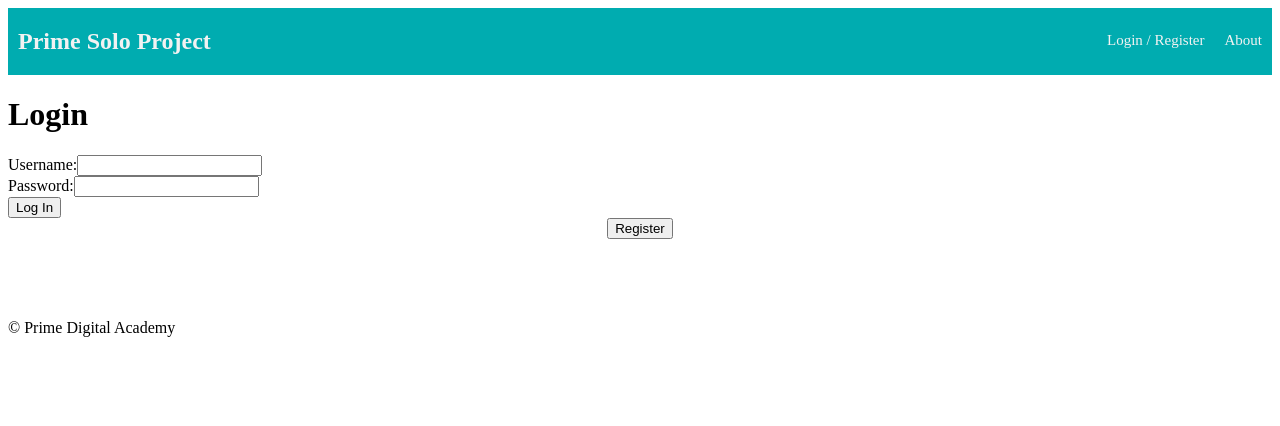
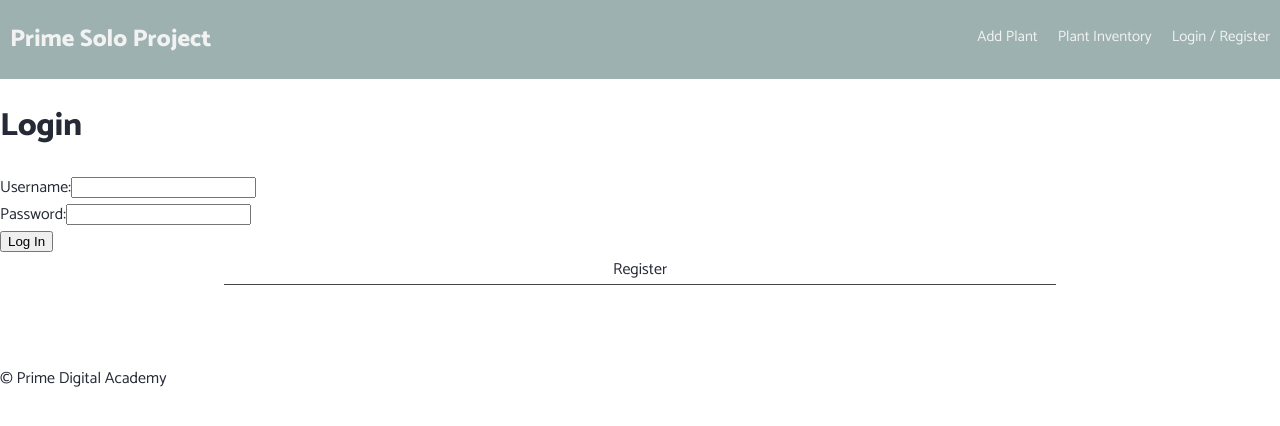
Before and after one commit to rachelpeddie/solo-plant, a React (Create React App) app: page /dashboard#/home in a window 1280 px wide. Shown: the top 426 px of the page. Built offline with nearby package versions, Linux system fonts and the light colour scheme; no server answers.

Commit message:
updated nav bar to include correct links

```diff
--- a/public/index.html
+++ b/public/index.html
@@ -4,7 +4,7 @@
     <meta charset="utf-8">
     <meta name="viewport" content="width=device-width, initial-scale=1, shrink-to-fit=no">
     <meta name="theme-color" content="#000000">
-
+    <link href="https://fonts.googleapis.com/css?family=Catamaran:400,600,800" rel="stylesheet">
     <title>App</title>
   </head>
   <body>
--- a/src/components/App/App.css
+++ b/src/components/App/App.css
@@ -1,8 +1,9 @@
-/* body {
-    font-family: 'Segoe UI', Tahoma, Geneva, Verdana, sans-serif;
+ body {
+    font-family: 'Catamaran', sans-serif;
     margin: 0px;
+    color: #262a36;
 }
-
+/*
 .alert {
     background-color: #ff4545;
     margin: 50px;
@@ -37,7 +38,7 @@ input {
 }
 
 /* This line makes the "Register" and "Login" buttons look like links */
-/* .link-button {
+.link-button {
     background:none;
     color:inherit;
     border:none;
@@ -46,7 +47,7 @@ input {
     outline:0;
     border-bottom:1px solid #444;
     cursor: pointer;
-} */
+}
 
 .galleryImage {
     height: 20vw;
@@ -69,3 +70,21 @@ input {
 .dashButton {
     width: 14vw;
 }
+
+button {
+    background-color: #425757;
+    border: none;
+    color: #fff;
+    width: 65%;
+    height: 30px;
+}
+
+.logout-button {
+    background-color: #9db1b1;
+    margin-left: 8px;
+    width: 8%;
+}
+
+.logout-button:hover {
+    color: #425757;
+}
--- a/src/components/Nav/Nav.css
+++ b/src/components/Nav/Nav.css
@@ -6,15 +6,19 @@
     padding-left: 10px;
 }
 
+.nav-title:hover {
+  color: #425757;
+}
+
 .nav {
   overflow: hidden;
-  background-color: #00acb0;
+  background-color: #9db1b1;
 }
 
 .nav-link {
   float: left;
   color: #f2f2f2;
-  background-color: #00acb0;
+  background-color: #9db1b1;
   text-align: center;
   padding: 24px 10px;
   text-decoration: none;
@@ -28,7 +32,7 @@
 }
 
 .nav-link:hover {
-  background-color: #008183;
+  color: #425757;
 }
 
 .nav-right {
--- a/src/components/Nav/Nav.js
+++ b/src/components/Nav/Nav.js
@@ -6,28 +6,26 @@ import './Nav.css';
 
 const Nav = (props) => (
   <div className="nav">
-    <Link to="/home">
+    <Link to="/dashboard">
       <h2 className="nav-title">Prime Solo Project</h2>
     </Link>
+    {props.user.id && (
+      <>
+        <LogOutButton className = 'logout-button'/>
+      </>
+    )}
     <div className="nav-right">
-      <Link className="nav-link" to="/home">
+      <Link className="nav-link" to="/info">
+        Add Plant
+      </Link>
+      <Link className="nav-link" to="/allPlants">
+        Plant Inventory
+      </Link>
+      <Link className="nav-link" to="/dashboard">
         {/* Show this link if they are logged in or not,
         but call this link 'Home' if they are logged in,
         and call this link 'Login / Register' if they are not */}
-        {props.user.id ? 'Home' : 'Login / Register'}
-      </Link>
-      {/* Show the link to the info page and the logout button if the user is logged in */}
-      {props.user.id && (
-        <>
-          <Link className="nav-link" to="/info">
-            Info Page
-          </Link>
-          <LogOutButton className="nav-link"/>
-        </>
-      )}
-      {/* Always show this link since the about page is not protected */}
-      <Link className="nav-link" to="/about">
-        About
+        {props.user.id ? 'Dashboard' : 'Login / Register'}
       </Link>
     </div>
   </div>
--- a/src/components/PlantItem/PlantItem.js
+++ b/src/components/PlantItem/PlantItem.js
@@ -31,7 +31,7 @@ class PlantItem extends Component {
             console.log(`Relax! ${plant.nickname} is healthy.`);
 
         }
-        let days = (diffDuration.days() + plant.days_to_water-1)
+        let days = (diffDuration.days() + plant.days_to_water+1)
 
         // display
         console.log("Days:", days);
```
